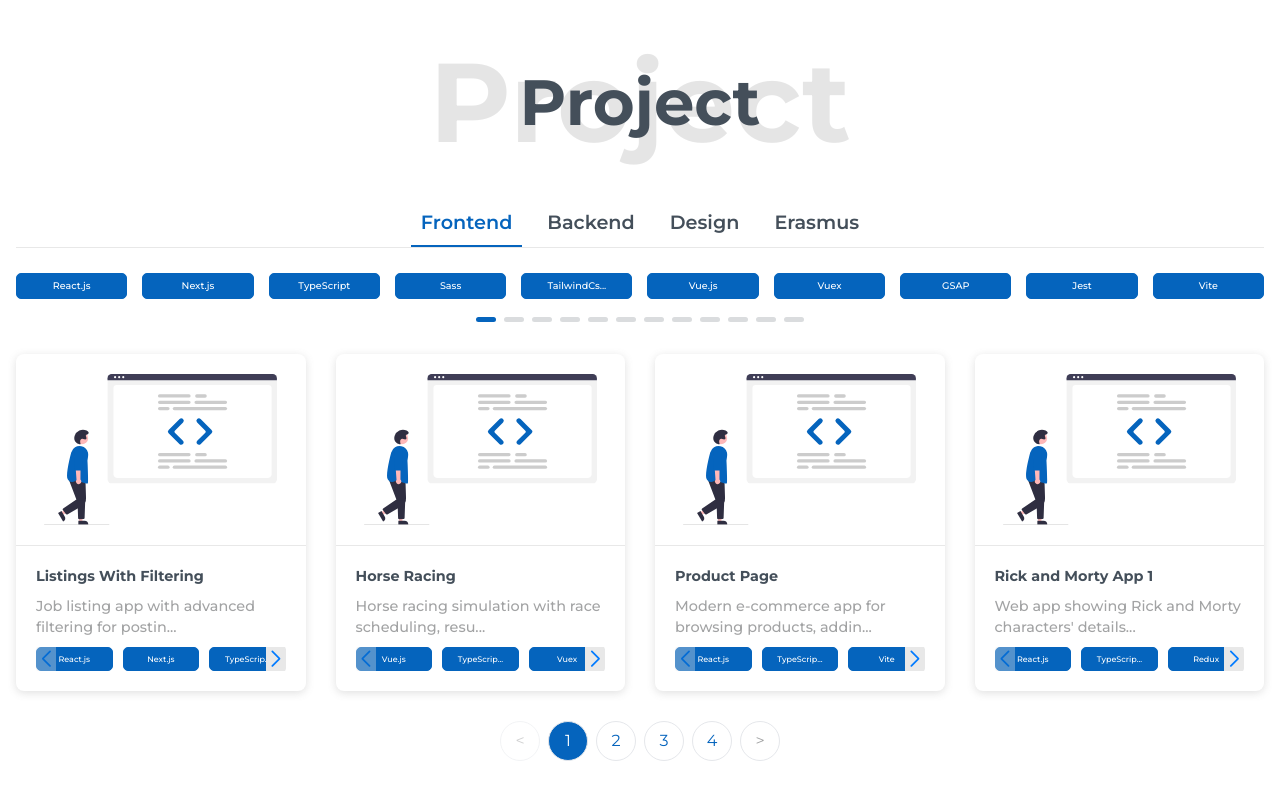
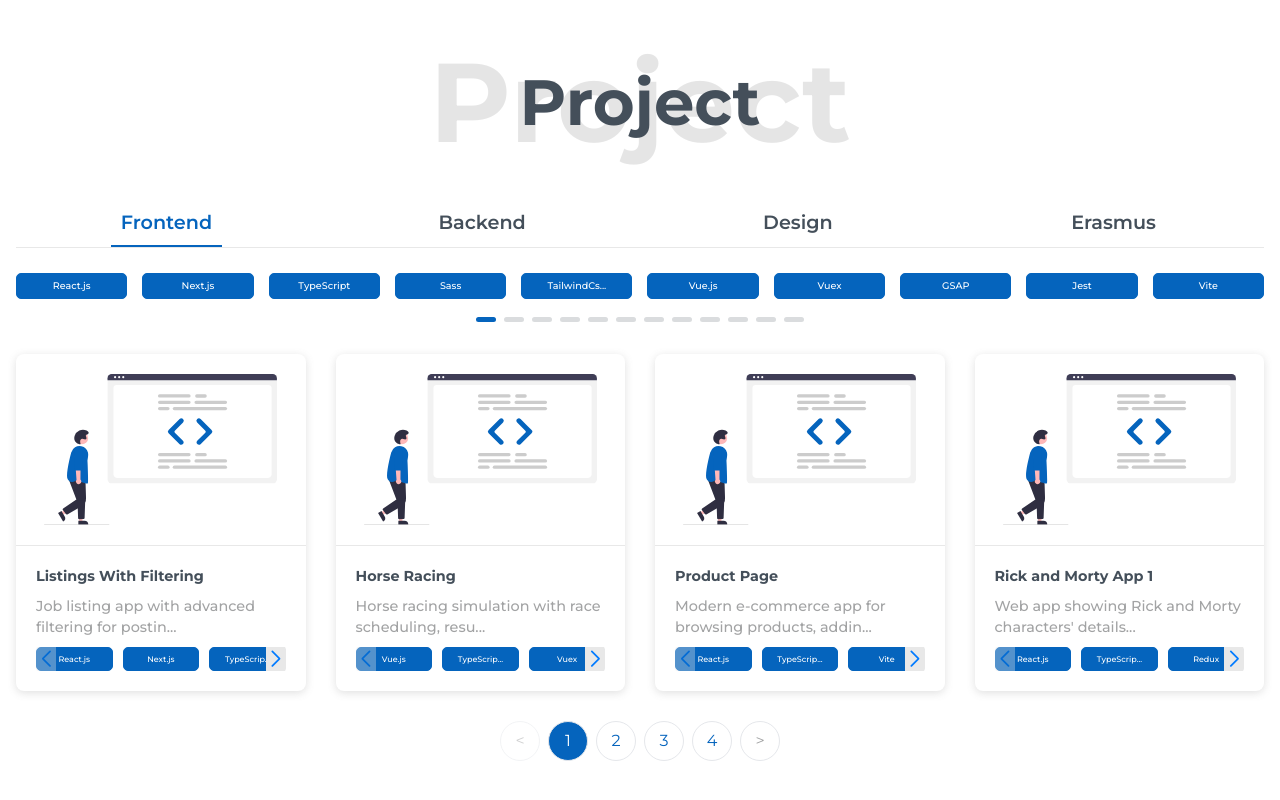
Before and after one commit to mehmetbacik/mehmetbacik.com, a Next.js app: page / in a window 1280 px wide. Shown: the part 5272-6072 px from the top of the page. Built offline with nearby package versions, Linux system fonts and the light colour scheme.

Commit message:
Update
Updated Project component for Tab.

```diff
--- a/src/app/project/Project.tsx
+++ b/src/app/project/Project.tsx
@@ -60,9 +60,33 @@ const Project: React.FC<ProjectProps> = ({ id }) => {
         </div>
         <div className={styles.project_tab}>
           <div className={styles.project_tab_headline}>
+          <Swiper
+              slidesPerView={1}
+              spaceBetween={15}
+              pagination={{
+                clickable: true,
+              }}
+              breakpoints={{
+                "@0.00": {
+                  slidesPerView: 2,
+                },
+                "@0.75": {
+                  slidesPerView: 3,
+                },
+                "@1.00": {
+                  slidesPerView: 4,
+                },
+                "@1.50": {
+                  slidesPerView: 4,
+                },
+              }}
+              freeMode={true}
+              modules={[Pagination]}
+              className="tabSwiper"
+            >
               {tabs.map((tab) => (
+                <SwiperSlide key={tab}>
                   <button
-                key={tab}
                     className={`${styles.project_tab_title} ${
                       activeTab === tab ? styles.active : styles.inactive
                     }`}
@@ -74,7 +98,9 @@ const Project: React.FC<ProjectProps> = ({ id }) => {
                   >
                     {tab.charAt(0).toUpperCase() + tab.slice(1)}
                   </button>
+                </SwiperSlide>
               ))}
+            </Swiper>
           </div>
           <div className={styles.project_tags}>
             <Swiper
@@ -194,7 +220,9 @@ const Project: React.FC<ProjectProps> = ({ id }) => {
             <div className={styles.project_pagination}>
               <button
                 className={`${styles.project_pagination_controls} ${
-                  currentPage === 1 ? styles.project_pagination_controls_disabled : ""
+                  currentPage === 1
+                    ? styles.project_pagination_controls_disabled
+                    : ""
                 }`}
                 onClick={() => handlePageChange(currentPage - 1)}
                 disabled={currentPage === 1}
@@ -205,9 +233,7 @@ const Project: React.FC<ProjectProps> = ({ id }) => {
                 <button
                   key={i + 1}
                   className={`${styles.project_pagination_pages} ${
-                    currentPage === i + 1
-                      ? styles.active
-                      : styles.inactive
+                    currentPage === i + 1 ? styles.active : styles.inactive
                   }`}
                   onClick={() => handlePageChange(i + 1)}
                   disabled={currentPage === i + 1}
--- a/src/styles/swiper.scss
+++ b/src/styles/swiper.scss
@@ -1,6 +1,21 @@
 @import "variables";
 
 #project {
+    .tabSwiper {
+        .swiper-wrapper {
+            @media (max-width: 640px) {
+                width: 300px;
+            }
+            .swiper-slide {
+                display: flex;
+                align-items: center;
+                justify-content: center;
+            }
+        }
+        .swiper-pagination  {
+            display: none;
+        }
+    }
     .tagSwiper {
         .swiper-wrapper {
             padding-bottom: 30px;
```
Lines whose indentation alone changed are shown as unchanged.
